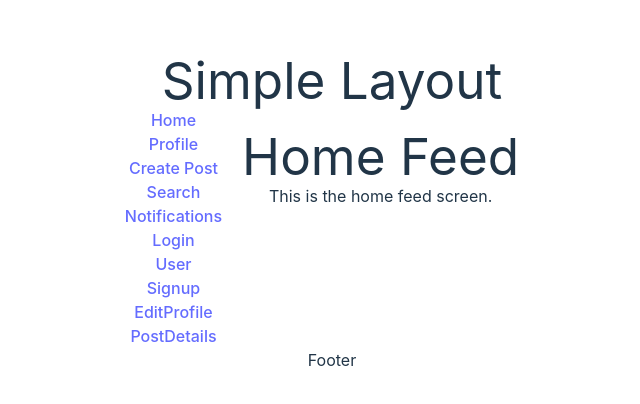
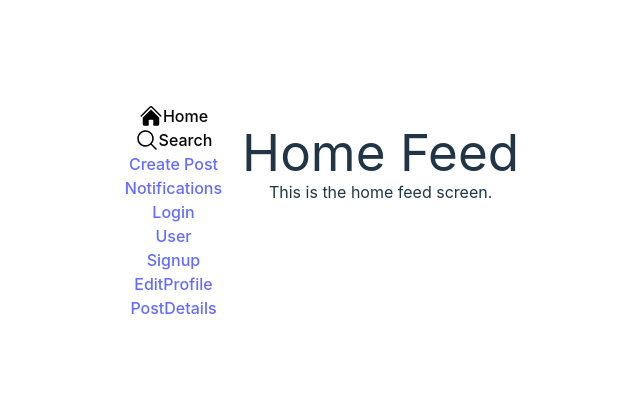
Before and after one commit to parthjoshi2403200524032005/insta-clone, a React (Vite) app: page / in a window 1280 px wide. Shown: the part 188-592 px from the top of the page, without its empty margins (308-948 px from the left). Built offline with nearby package versions, Linux system fonts and the light colour scheme.

Commit message:
works on Layout and sign-up and login page

```diff
--- a/src/layouts/SimpleLayout.jsx
+++ b/src/layouts/SimpleLayout.jsx
@@ -1,42 +1,87 @@
-import React from 'react'
-import { Link } from 'react-router-dom'
+import React from "react";
+import { Link } from "react-router-dom";
 
 export const SimpleLayout = ({ children }) => {
   return (
     <div>
-      <header>
-        <h1>Simple Layout</h1>
-      </header>
       <main>
-        <div style={{
-          display: 'flex',
-
-        }}>
-
+        <div
+          style={{
+            display: "flex",
+          }}
+        >
           <nav>
             <ul>
-              <li><Link to="/">Home</Link></li>
-              <li><Link to="/profile">Profile</Link></li>
-              <li><Link to="/create-post">Create Post</Link></li>
-              <li><Link to="/search">Search</Link></li>
-              <li><Link to="/notification">Notifications</Link></li>
-              <li><Link to="/login">Login</Link></li>
-               <li><Link to="/user">User</Link></li>
-              <li><Link to="/signup">Signup</Link></li>
-              <li><Link to="/edit-profile">EditProfile</Link></li>
-              <li><Link to="/post-details">PostDetails</Link></li>
+              <li>
+                <Link to="/">
+                  {" "}
+                  <div className="flex items-center text-black  justify-center hover:bg-gray-100 ">
+                    <svg
+                      xmlns="http://www.w3.org/2000/svg"
+                      viewBox="0 0 24 24"
+                      fill="black"
+                      className="size-6"
+                    >
+                      <path d="M11.47 3.841a.75.75 0 0 1 1.06 0l8.69 8.69a.75.75 0 1 0 1.06-1.061l-8.689-8.69a2.25 2.25 0 0 0-3.182 0l-8.69 8.69a.75.75 0 1 0 1.061 1.06l8.69-8.689Z" />
+                      <path d="m12 5.432 8.159 8.159c.03.03.06.058.091.086v6.198c0 1.035-.84 1.875-1.875 1.875H15a.75.75 0 0 1-.75-.75v-4.5a.75.75 0 0 0-.75-.75h-3a.75.75 0 0 0-.75.75V21a.75.75 0 0 1-.75.75H5.625a1.875 1.875 0 0 1-1.875-1.875v-6.198a2.29 2.29 0 0 0 .091-.086L12 5.432Z" />
+                    </svg>{" "}
+                    Home
+                  </div>
+                </Link>
+              </li>
+
+              <li>
+                <Link to="/search">
+                  <div className="flex items-center text-black  justify-center hover:bg-gray-100 ">
+                    <svg
+                      xmlns="http://www.w3.org/2000/svg"
+                      viewBox="0 0 24 24"
+                      fill="black"
+                      className="size-6"
+                    >
+                      <path
+                        fillRule="evenodd"
+                        d="M10.5 3.75a6.75 6.75 0 1 0 0 13.5 6.75 6.75 0 0 0 0-13.5ZM2.25 10.5a8.25 8.25 0 1 1 14.59 5.28l4.69 4.69a.75.75 0 1 1-1.06 1.06l-4.69-4.69A8.25 8.25 0 0 1 2.25 10.5Z"
+                        clipRule="evenodd"
+                      />
+                    </svg>
+                    Search
+                  </div>
+                </Link>
+              </li>
+              <li>
+                <Link to="/create-post">Create Post</Link>
+              </li>
+              {/* <li><Link to="/search">Search</Link></li> */}
+              <li>
+                <Link to="/notification">Notifications</Link>
+              </li>
+              <li>
+                <Link to="/login">Login</Link>
+              </li>
+              <li>
+                <Link to="/user">User</Link>
+              </li>
+              <li>
+                <Link to="/signup">Signup</Link>
+              </li>
+              <li>
+                <Link to="/edit-profile">EditProfile</Link>
+              </li>
+              <li>
+                <Link to="/post-details">PostDetails</Link>
+              </li>
             </ul>
           </nav>
-          <div style={{
-            padding: '20px',
-          }}>
+          <div
+            style={{
+              padding: "20px",
+            }}
+          >
             {children}
           </div>
         </div>
       </main>
-      <footer>
-        <p>Footer</p>
-      </footer>
     </div>
-  )
-}
+  );
+};
```
